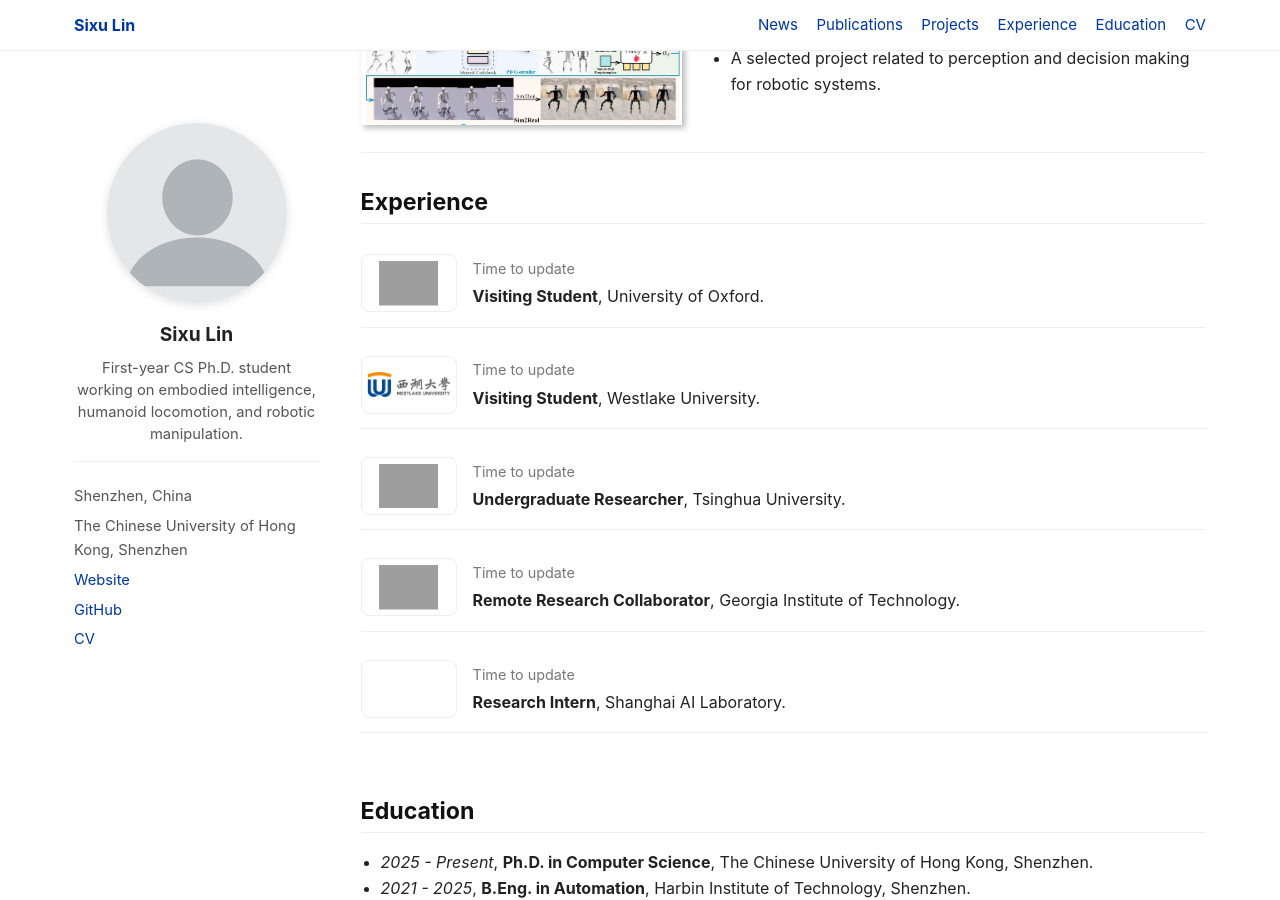
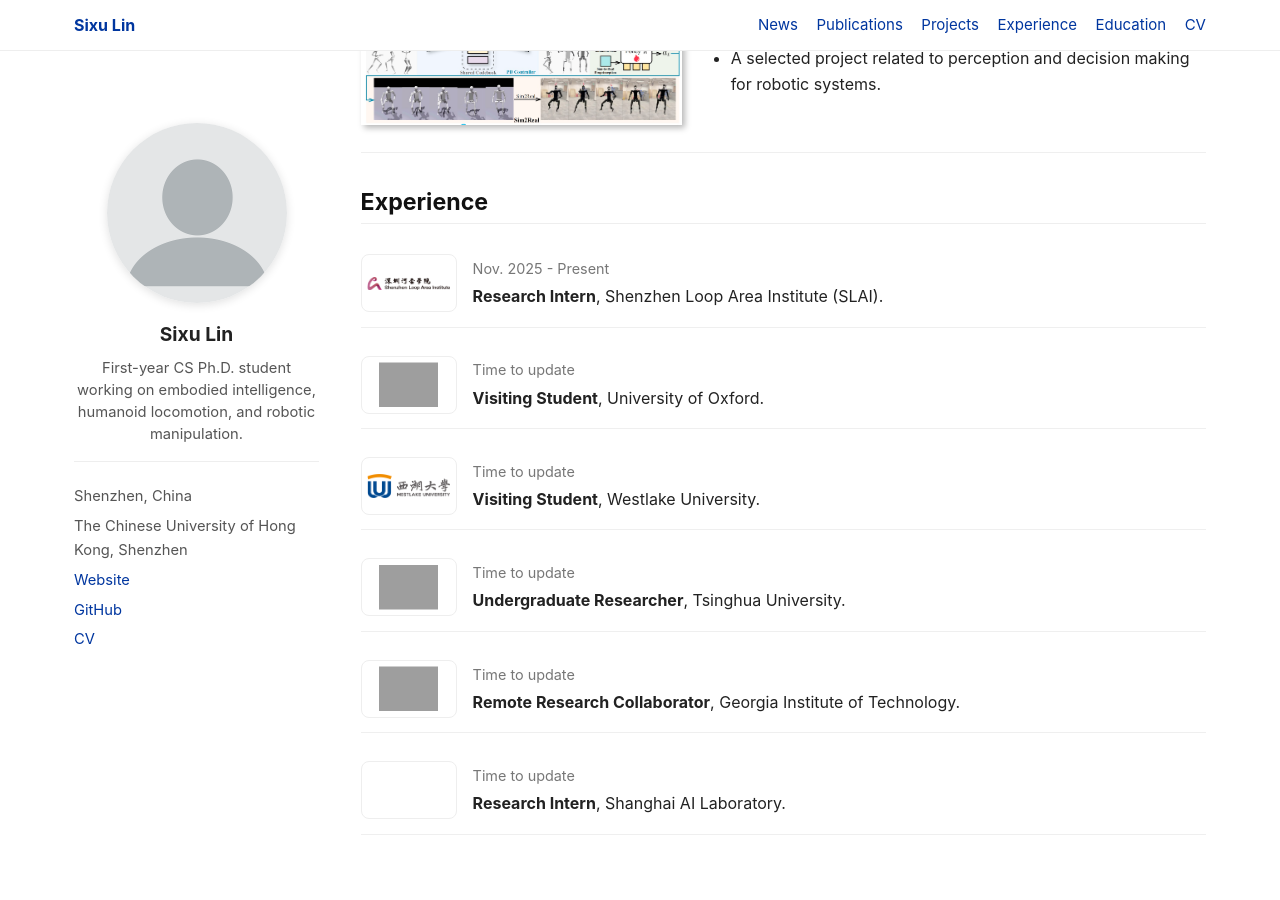
Before and after one commit to Simonlinsx/Simonlinsx.github.io, a Jekyll site: the page built from _pages/about.md, in a window 1280 px wide and 900 px high, scrolled down 1919 px, cut to the strip 0-900 px from the top of the window. Built offline with Jekyll 4.4.1, drawn with Linux system fonts in a browser that asks for light colours; a script bundle is joined from its source files by our own code; library files that are not in the unit come from our copies; grey boxes are pictures that could not be loaded.

Commit message:
Add SLAI research experience

```diff
--- a/_pages/about.md
+++ b/_pages/about.md
@@ -95,6 +95,14 @@ Before starting my Ph.D., I worked on research projects with collaborators from
 
 <div class="experience-list">
   <div class="experience-item">
+    <img class="experience-logo" src="images/logos/slai.png" alt="Shenzhen Loop Area Institute logo">
+    <div class="experience-text">
+      <div class="experience-time">Nov. 2025 - Present</div>
+      <div><strong>Research Intern</strong>, Shenzhen Loop Area Institute (SLAI).</div>
+    </div>
+  </div>
+
+  <div class="experience-item">
     <img class="experience-logo" src="https://www.ox.ac.uk/themes/custom/numiko/dist/logo-overlay-JdHVKhkq.svg" alt="University of Oxford logo">
     <div class="experience-text">
       <div class="experience-time">Time to update</div>
```
Also changed, not shown: images/logos/SOURCES.md (+1 -0 lines), images/logos/slai.png (added).
